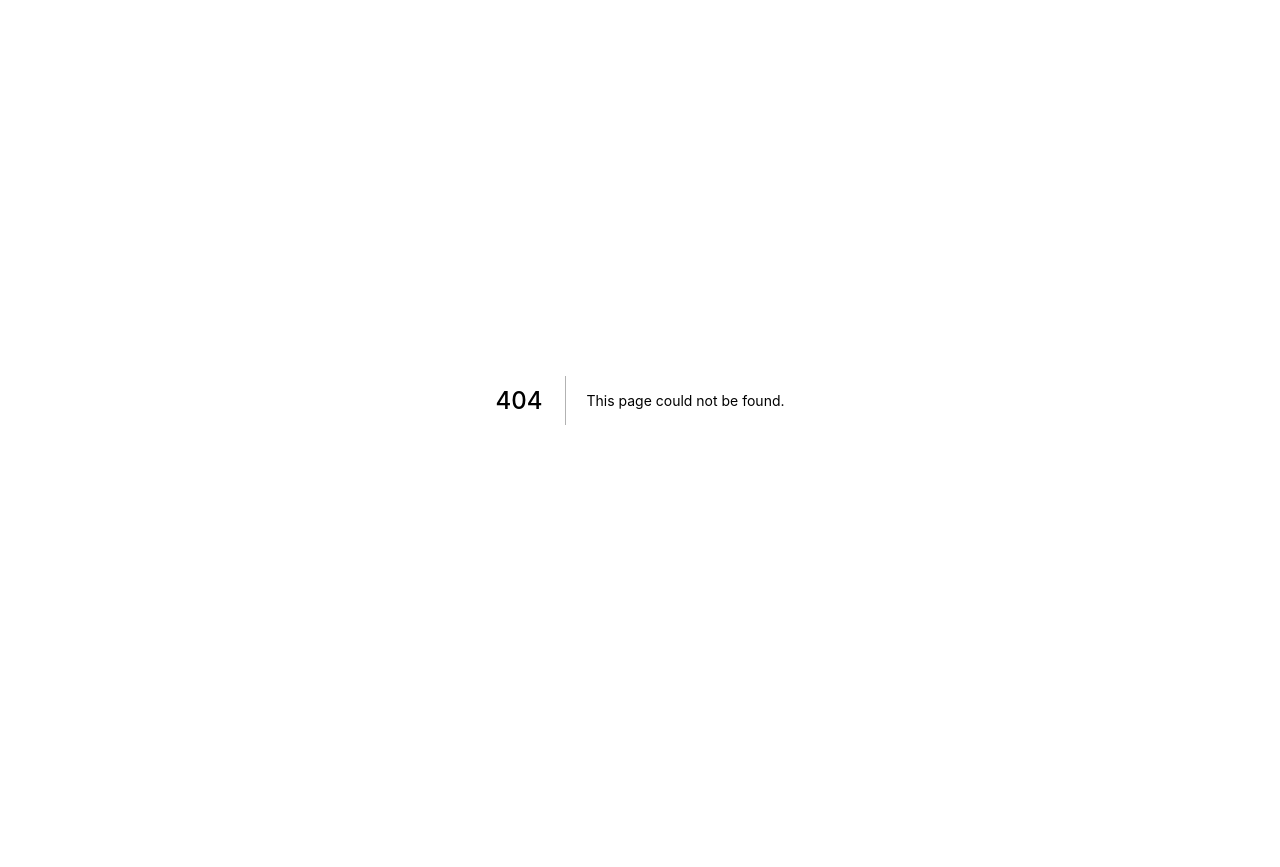
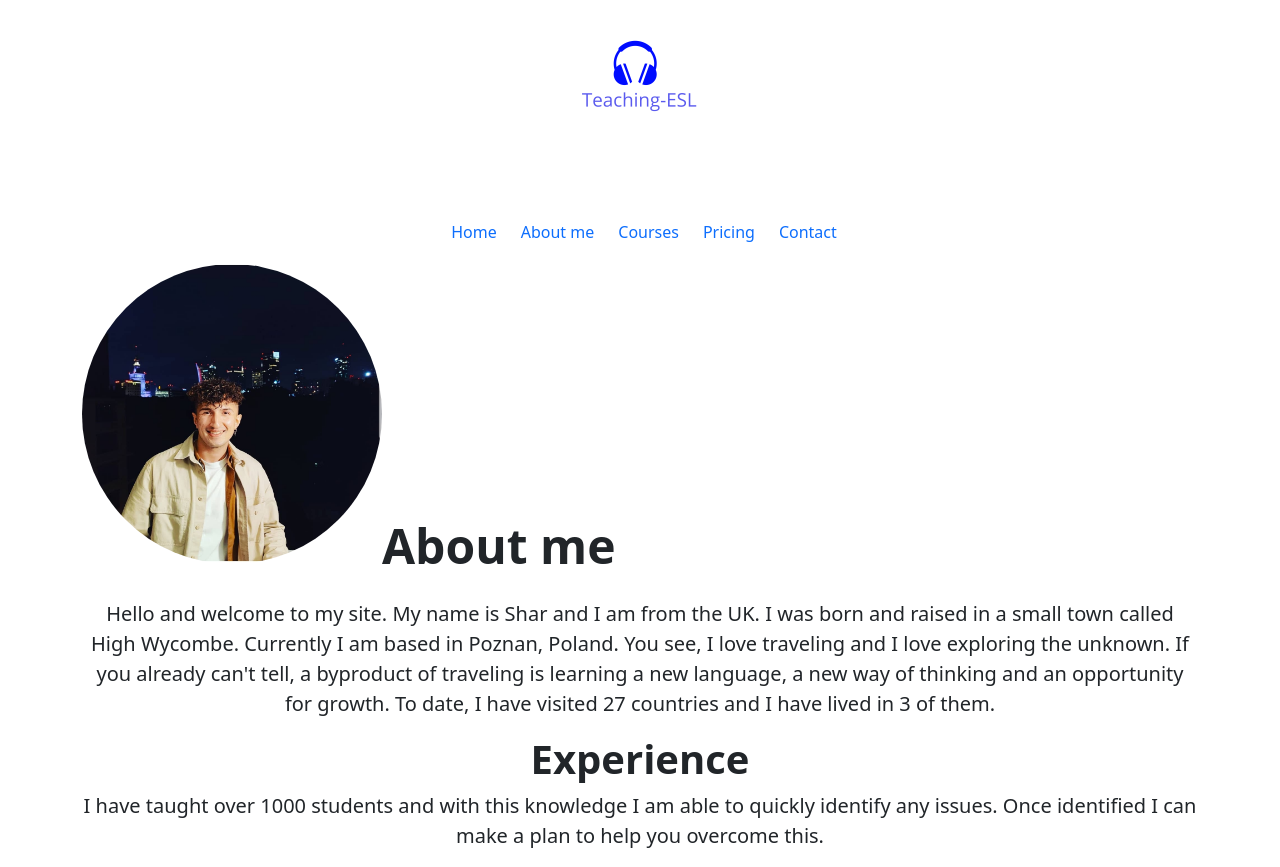
Before and after one commit to shar27/teaching-esl, a Next.js app: page /About in a window 1280 px wide. Before the commit this address had no page. Before the commit the page ends 800 px from the top, so only its background shows below. Built offline with nearby package versions, Linux system fonts and the light colour scheme.

Commit message:
new updates

```diff
--- a/package.json
+++ b/package.json
@@ -24,12 +24,16 @@
     "react": "17.0.2",
     "react-bootstrap-icons": "^1.6.1",
     "react-calendly": "^2.2.2",
+    "react-collapse": "^5.1.1",
     "react-dom": "17.0.2",
+    "react-dropbox-chooser": "^0.0.5",
+    "react-expand-text": "^1.0.0",
     "react-helmet": "^6.1.0",
     "react-icons": "^4.3.1",
     "react-mailchimp-subscribe": "^2.1.3",
     "react-player": "^2.9.0",
     "react-responsive-carousel": "^3.2.22",
+    "react-show-more-text": "^1.5.2",
     "react-slick": "^0.28.1",
     "react-slideshow-image": "^3.6.0",
     "slick-carousel": "^1.8.1"
--- /dev/null
+++ b/pages/About.js
@@ -0,0 +1,31 @@
+import React from 'react'
+import Nav from './components/Nav'
+import Logo from './components/Logo'
+import Image from 'next/dist/client/image'
+
+function About() {
+    return (
+        <div>
+        <Logo/>
+            <Nav/>
+            <div className="container">
+        <Image
+            className="rounded-circle"
+            src ="/profile-warsaw.jpg"
+            width="300"
+            height="300%"
+        />
+        <span className="fw-bold display-5">About me</span>
+        <p className="lead mt-4 text-center">Hello and welcome to my site. My name is Shar and I am from the UK. I was born and raised in a small
+    town called High Wycombe. Currently I am based in Poznan, Poland. You see, I love traveling and I love exploring the unknown.
+    If you already can't tell, a byproduct of traveling is learning a new language, a new way of thinking and an opportunity for growth.
+    To date, I have visited 27 countries and I have lived in 3 of them.</p>
+    <h1 className="text-center fw-bold">Experience</h1>
+    <p className="lead text-center">I have taught over 1000 students and with this knowledge I am able to quickly identify any issues. Once identified I can make
+a plan to help you overcome this.</p>
+            </div>
+        </div>
+    )
+}
+
+export default About
--- a/pages/components/Nav.js
+++ b/pages/components/Nav.js
@@ -8,21 +8,21 @@ function Nav() {
     <div>
 
 
-<ul  className="nav justify-content-center m-1 p-1 col-12 pe-auto">
+<ul  className="nav justify-content-center m-1 p-1 col-12 pe-auto ">
 <li className="nav-item">
   <Link  href="/">
-    <a  className="nav-link m-2 p-1  pe-auto text-dark">Home</a>
+    <a  className="nav-link m-2 p-1  pe-auto text-primary">Home</a>
     </Link>
   </li>
   <li className="nav-item">
   <Link  href="About">
-    <a  className="nav-link m-2 p-1  pe-auto text-dark">About me</a>
+    <a  className="nav-link m-2 p-1  pe-auto text-primary">About me</a>
     </Link>
   </li>
 
   <li className="nav-item">
-    <Link href="#services">
-    <a className="nav-link m-2 p-1   text-dark">Courses</a>
+    <Link href="/Courses">
+    <a className="nav-link m-2 p-1   text-primary">Courses</a>
     </Link>
   </li>
   <li className="nav-item">
@@ -30,12 +30,12 @@ function Nav() {
  </li>
   <li className="nav-item">
   <Link href="/Pricing">
-    <a className="nav-link m-2 p-1   text-dark" >Pricing</a>
+    <a className="nav-link m-2 p-1   text-primary" >Pricing</a>
   </Link>
   </li>
   <li className="nav-item">
   <Link href="#contact">
-    <a className="nav-link m-2 p-1   text-dark">Contact</a>
+    <a className="nav-link m-2 p-1   text-primary">Contact</a>
     </Link>
  </li>
 </ul>
--- a/pages/components/Quote.js
+++ b/pages/components/Quote.js
@@ -4,12 +4,12 @@ function Quote() {
     return (
 <div className="d-flex justify-content-center container mt-4">
 <figure className="text-center">
-  <blockquote className="blockquote">
+  <blockquote className="blockquote fw-bold">
     <p>If you talk to a man in a language he understands, that goes to his head.
     If you talk to him in his language, that goes to his heart.</p>
   </blockquote>
-  <figcaption className="blockquote-footer">
-     <cite title="Source Title">Nelson Mandela</cite>
+  <figcaption className="blockquote-footer fw-bold">
+     <cite title="Source Title ">Nelson Mandela</cite>
   </figcaption>
 </figure>
         </div>
--- a/pages/components/Stats.js
+++ b/pages/components/Stats.js
@@ -11,7 +11,7 @@ function Stats() {
                 <div className="row">
                     <div className="col">
                 <h1 className="text-white fw-bold mt-4">1000+</h1>
-                <p className=" text-lead  text-white">Satisfied customers.</p>
+                <p className=" text-lead  text-white">Students that I have worked with.</p>
                 <br/>
                     </div>
                     <div className="col">
```
Also changed, not shown: pages/Courses.js (added, +57 -0 lines), pages/components/Dropbox.js (added, +39 -0 lines), pages/components/Intro.js (added, +19 -0 lines), pages/components/Testimonials.js (+4 -10 lines), pages/index.js (+6 -1 lines), 1 other file (tests, documents, lock files or other folders).
